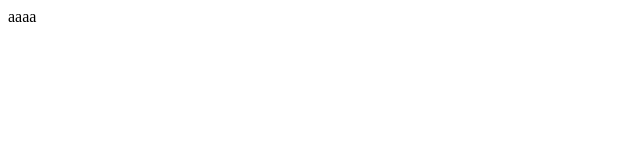
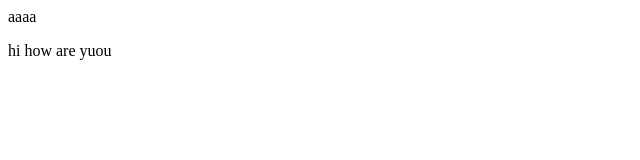
Before and after one commit to EbiyeDaniel/Startoff, a plain HTML site: page index.html in a window 1280 px wide. Shown: the full height of the page, 0-640 px from the left. Drawn offline with Linux system fonts and the light colour scheme.

Commit message:
Added paragraph

```diff
--- a/index.html
+++ b/index.html
@@ -7,5 +7,6 @@
   </head>
   <body>
     aaaa
+    <p>hi how are yuou</p>
   </body>
 </html>
```
